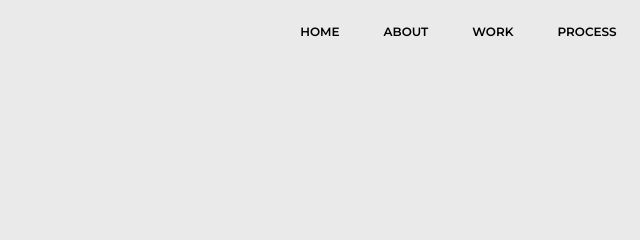
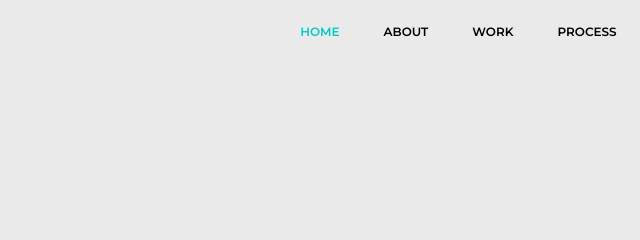
Before and after one commit to Anfmx/website-project, a plain HTML site: page index.html in a window 1280 px wide. In both pictures the pointer is over the link "HOME". Shown: the top 240 px of the page, 236-876 px from the left. Drawn offline with Linux system fonts and the light colour scheme.

Commit message:
styles fixed

```diff
--- a/css/main.css
+++ b/css/main.css
@@ -132,7 +132,7 @@ html textarea {
   padding: 7px;
 }
 
-.nav_list li a:hover {
+.nav__list li a:hover {
   color: rgb(0, 202, 196);
 }
 
```
